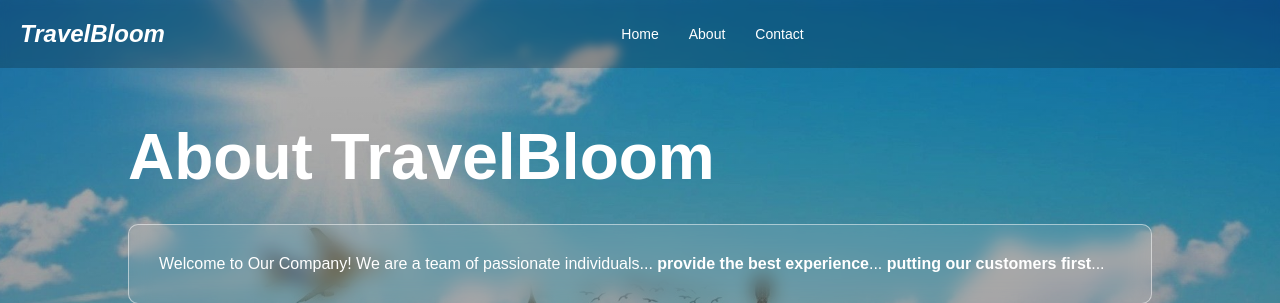
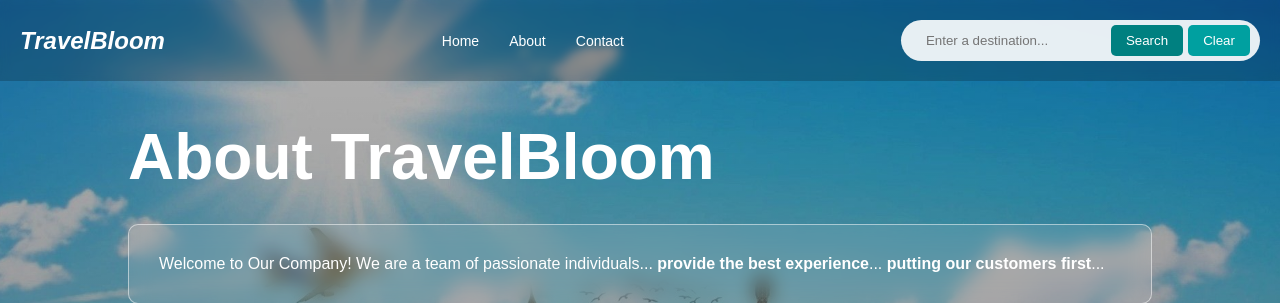
Before and after one commit to juniorbernard/travelRecommendation, a plain HTML site: page about.html in a window 1280 px wide. Shown: the top 303 px of the page. Drawn offline with Linux system fonts and the light colour scheme.

Commit message:
updating pages

```diff
--- a/about.html
+++ b/about.html
@@ -21,16 +21,22 @@
                 <span></span>
             </label>
 
-             <ul class="nav-links">
+            <ul class="nav-links">
                 <li><a href="./index.html">Home</a></li>
                 <li><a href="./about.html">About</a></li>
                 <li><a href="./contact.html">Contact</a></li>
             </ul>
+            <div class="search-container">
+                <div class="search-bar">
+                    <input type="text" placeholder="Enter a destination..." id="searchBar">
+                    <button class="btn-search" id="searchBtn">Search</button>
+                    <button class="btn-clear" id="clearBtn">Clear</button>
+                </div>
 
-            <div class="search-bar2">
-                <!--<input type="text" name="search_text" id="search_text" placeholder="Enter destinations...">
-                <button class="btn-search">Search</button>
-                <button class="btn-clear">Clear</button> -->
+                <div class="results-dropdown">
+
+
+                </div>
             </div>
         </nav>
     </header>
```
Also changed, not shown: contact.html (+12 -6 lines).
